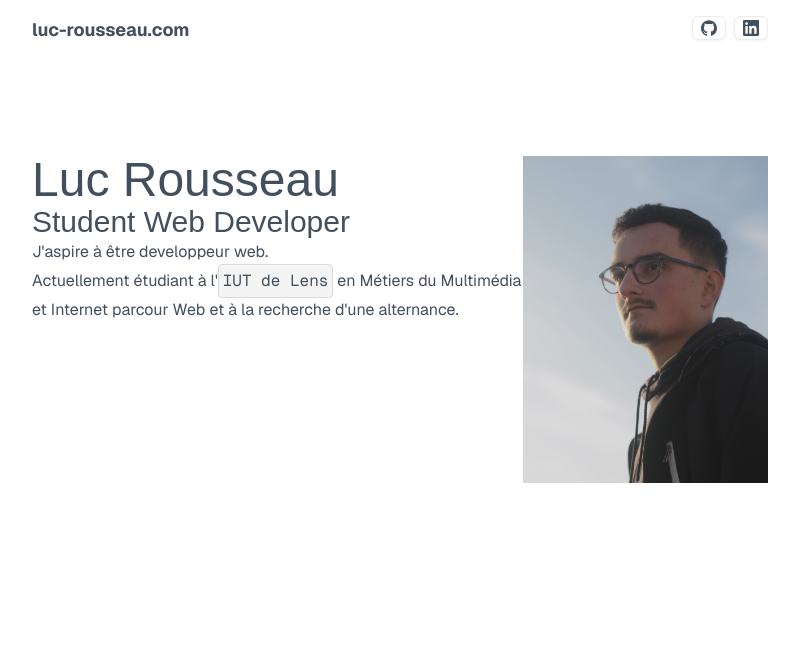
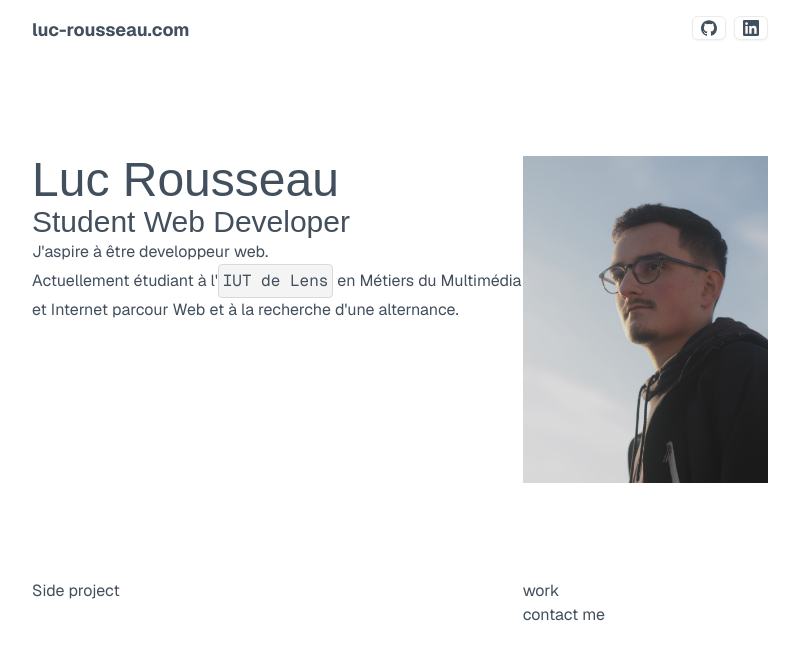
Before and after one commit to lucrousseau21/portfolio, a Next.js app: page / in a window 1280 px wide. Shown: the top 660 px of the page, without its empty margins (240-1039 px from the left). Built offline with nearby package versions, Linux system fonts and the light colour scheme; a web font is replaced by a local one.

Commit message:
début d'ajout de card

```diff
--- /dev/null
+++ b/app/_components/StatusSection.tsx
@@ -0,0 +1,13 @@
+import { Section } from "./Section";
+
+export const Status = () => {
+  return (
+    <Section className="flex max-lg:flex-col items-start">
+      <div className="flex-[2]">Side project</div>
+      <div className="flex-1">
+        <div>work</div>
+        <div>contact me</div>
+      </div>
+    </Section>
+  );
+};
--- a/app/page.tsx
+++ b/app/page.tsx
@@ -2,6 +2,7 @@ import Image from "next/image";
 import { Header } from './_components/Header';
 import { Acceuil } from "./_components/Acceuil";
 import { Spacing } from "./_components/Spacing";
+import { Status } from "./_components/StatusSection";
 
 export default function Home() {
   return (
@@ -11,6 +12,10 @@ export default function Home() {
       <Spacing size="md" />
 
       <Acceuil />
+
+      <Spacing size="md" />
+
+      <Status />
     </main>
   );
 }
```
